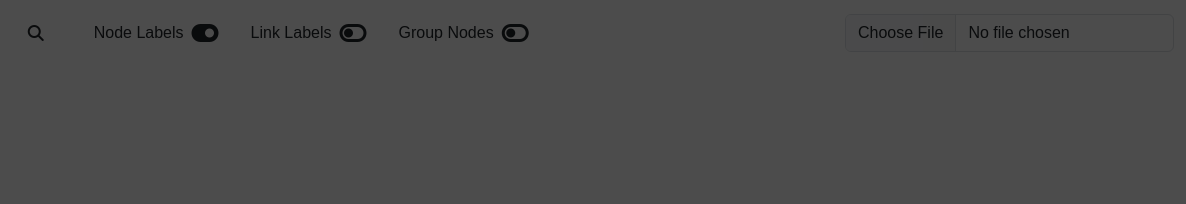
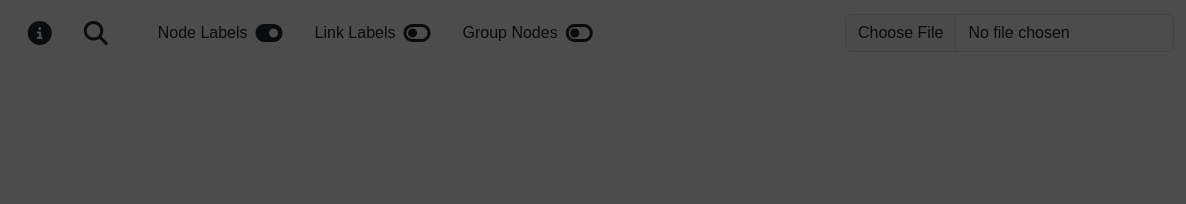
Before and after one commit to Francsco99/hyperViewer, a plain HTML site: page graph.html in a window 1280 px wide. Shown: the top 204 px of the page, 94-1280 px from the left. Drawn offline with nearby package versions, Linux system fonts and the light colour scheme.

Commit message:
pulsante info

```diff
--- a/assets/js/tutorial.js
+++ b/assets/js/tutorial.js
@@ -21,6 +21,9 @@ document.addEventListener("DOMContentLoaded", function() {
         showTutorial();
         setCookie("tutorialShown", "true", 365);  // Set the cookie for 1 year
     }
+
+    // Aggiunge il listener all'icona info per mostrare il tutorial al click
+    document.getElementById("infoIcon").addEventListener("click", showTutorial);
 });
 
 // Function to display the tutorial
--- a/graph.html
+++ b/graph.html
@@ -26,18 +26,22 @@
     <link rel="manifest" href="favicon/site.webmanifest">
 </head>
 <body>
-
     <!-- Toolbar -->
     <nav class="navbar navbar-light">
         <div class="container-fluid d-flex align-items-center">
-
+            <!-- Logo -->
             <a class="navbar-brand" href="index.html">
                 <img src="assets/images/binoculars_logo.png" alt="Logo">
             </a>
 
+            <!-- Icona info per il tutorial -->
+            <div class="d-flex align-items-center mx-3">
+                <i id="infoIcon" class="fa-solid fa-circle-info toggle-switch" style="cursor: pointer;"></i>
+            </div>
+
             <!-- Icona per la barra di ricerca -->
             <div id="search-container" class="d-flex align-items-center ms-3">
-                <i id="search-icon" class="fa-solid fa-magnifying-glass"></i>
+                <i id="search-icon" class="fa-solid fa-magnifying-glass toggle-switch"></i>
                 <input type="text" id="searchInput" class="ms-2 form-control" placeholder="Search nodes...">
             </div>
 
```
